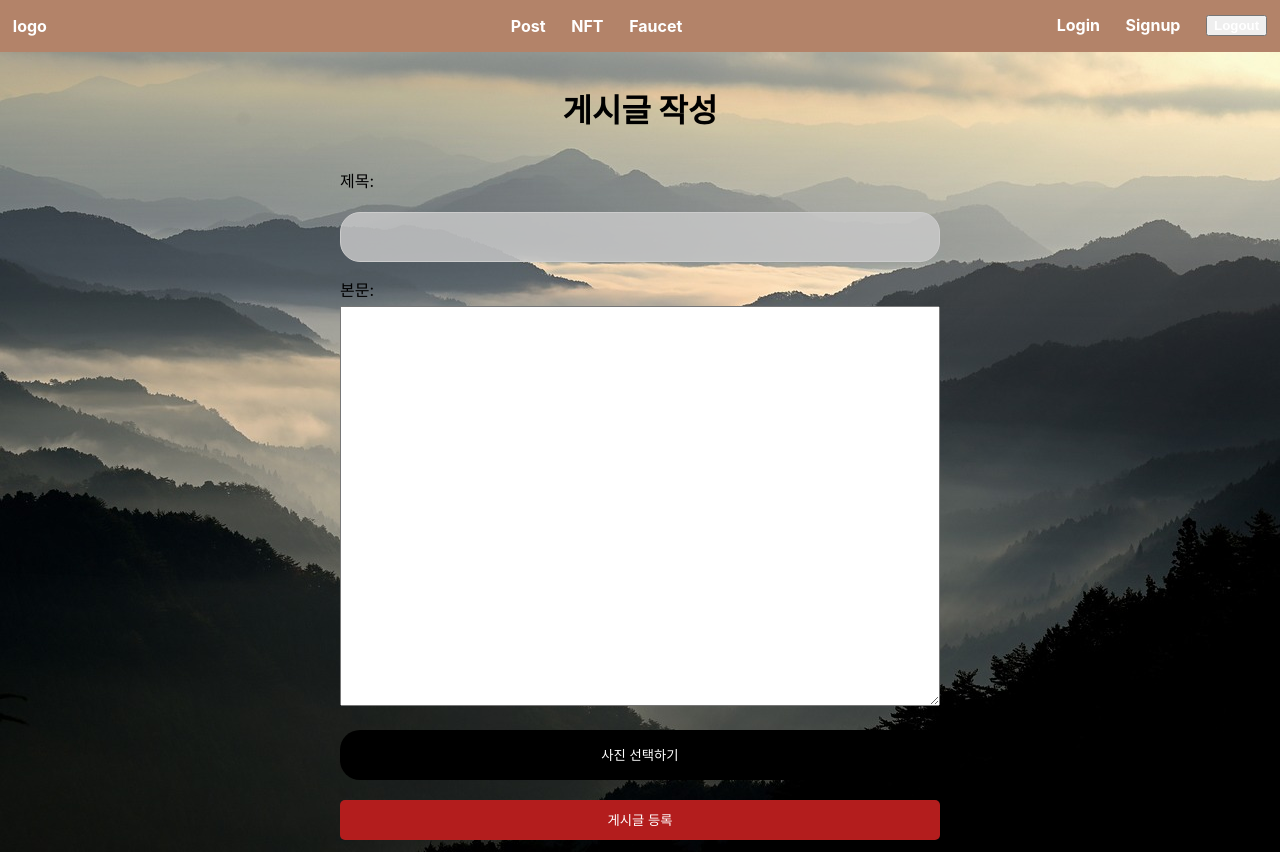
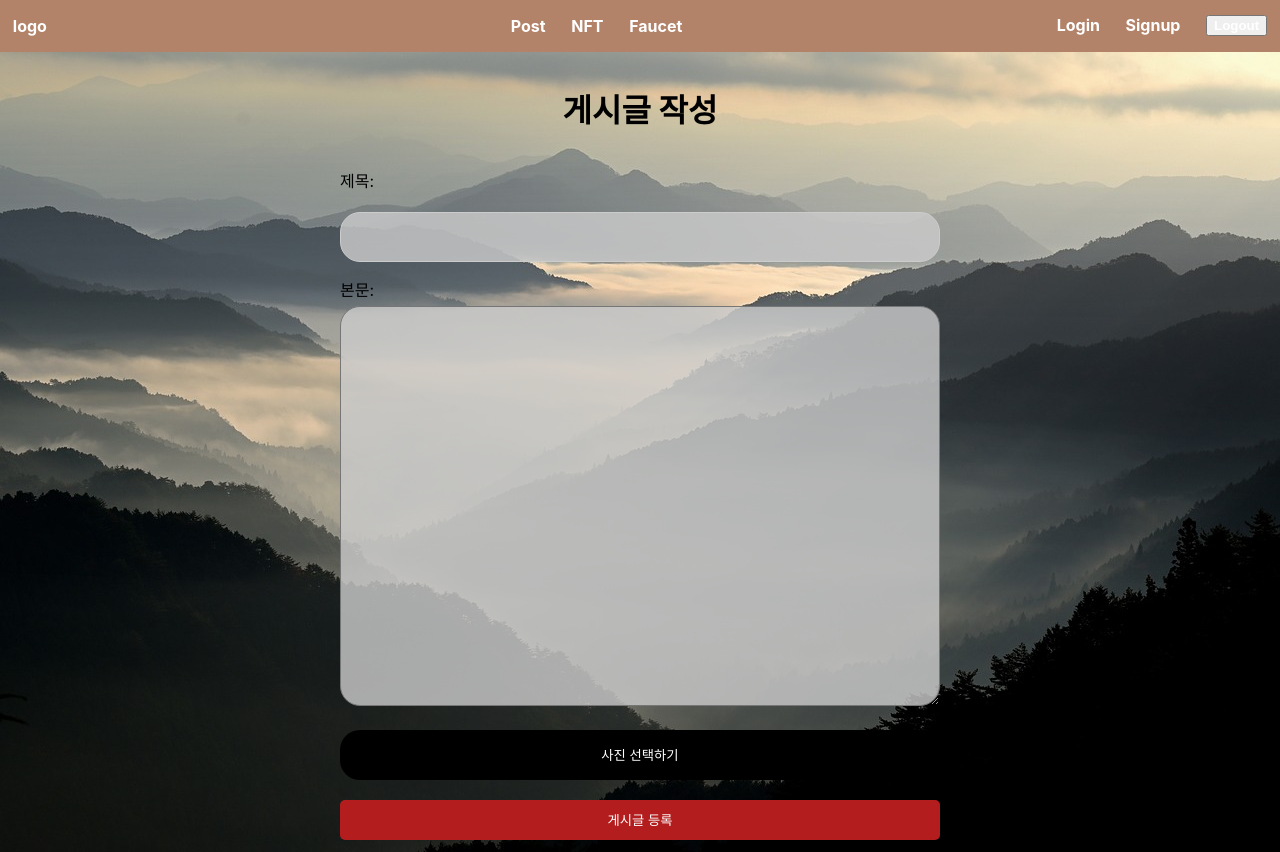
Before and after one commit to codestates-beb/beb-09-second-mulX, a React (Create React App) app in the folder client/: page /postform in a window 1280 px wide. Built offline with nearby package versions, Linux system fonts and the light colour scheme.

Commit message:
css UIUX에 맞게 최대한 수정, postform

```diff
--- a/client/src/assets/css/postForm.css
+++ b/client/src/assets/css/postForm.css
@@ -26,6 +26,8 @@
   width: 100%;
   height: 400px;
   max-height: 100%;
+  background-color: #ccccccce;
+  border-radius: 20px;
   resize: vertical;
 }
 
```
